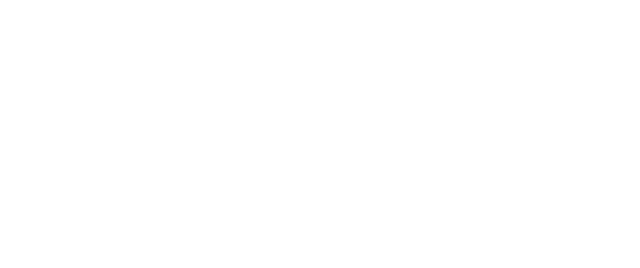
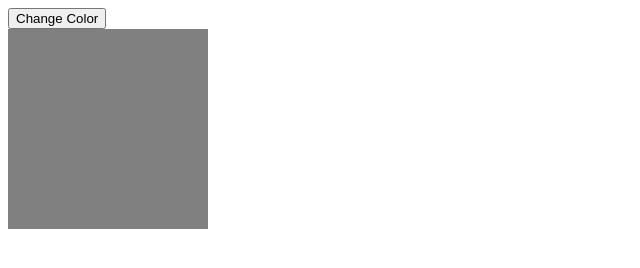
Before and after one commit to ColonShansika/ColorChanger_LastName, a plain HTML site: page index.html in a window 1280 px wide. Shown: the whole page, without its empty margins (0-640 px from the left). Drawn offline with Linux system fonts and the light colour scheme.

Commit message:
Update index.html

```diff
--- a/index.html
+++ b/index.html
@@ -5,5 +5,11 @@
   <body>
 
    <script src="colorChanger.js"></script>
+
+<button id="colorChanger.js">Change Color</button>
+
+<div id="colorChanger.js" style="width:200px; height:200px; background-color:gray;">
+</div>
+
   </body>
 </html>
```
